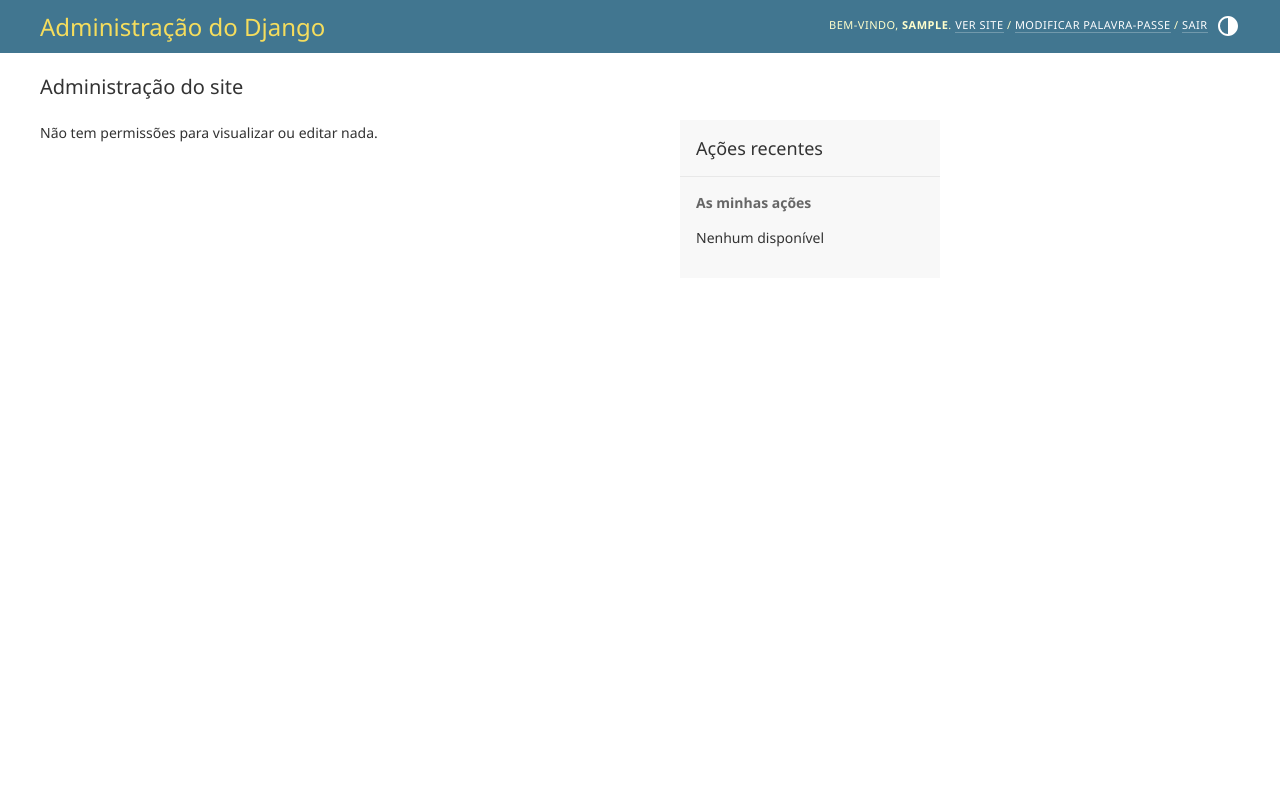
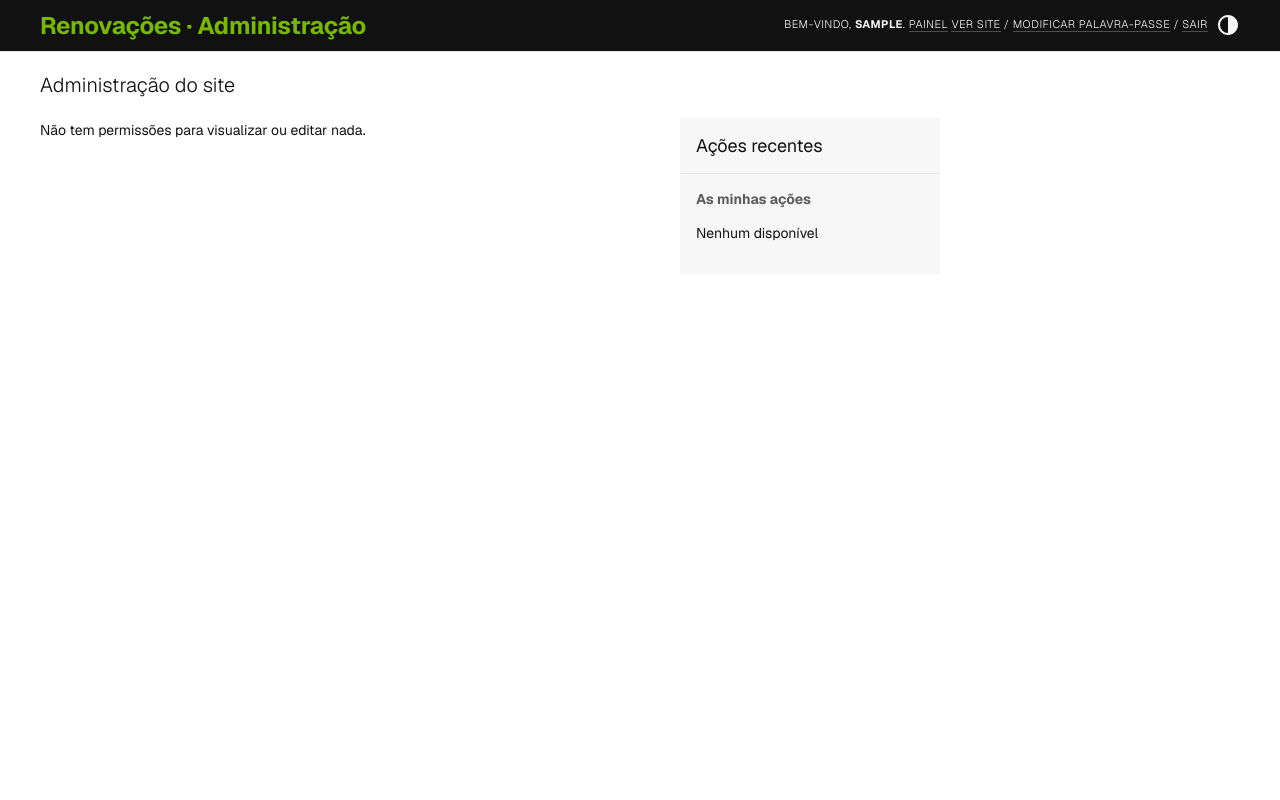
Before and after one commit to manuelmtidi-lab/renovacoes-web, a Django app: page /admin/ in a window 1280 px wide. Run offline with Django 5.2, Linux system fonts and the light colour scheme; the visitor is signed in with stand-in values (Sample User, id 1); data comes from the database, SQL or seed files in the repository; data that the repository does not hold is empty.

Commit message:
Design do painel, tema claro/escuro e dados de demonstração

```diff
--- a/servicos/admin.py
+++ b/servicos/admin.py
@@ -25,3 +25,5 @@ class ServicoAdmin(admin.ModelAdmin):
 
 admin.site.register(Renovacao)
 admin.site.register(Alerta)
+
+from . import admin_utilizadores  # noqa: F401
--- a/servicos/views.py
+++ b/servicos/views.py
@@ -6,15 +6,14 @@ from django.db.models import Sum
 from django.shortcuts import render
 from django.utils import timezone
 
+from .crud import servicos_visiveis
 from .models import Servico
 
 
 @login_required
 def inicio(request):
     hoje = timezone.localdate()
-    activos = Servico.objects.filter(estado=Servico.Estado.ACTIVO).select_related(
-        "projecto__cliente"
-    )
+    activos = servicos_visiveis(request).filter(estado=Servico.Estado.ACTIVO)
 
     em_30 = activos.filter(expira_em__gte=hoje, expira_em__lte=hoje + timedelta(days=30))
     totais = em_30.aggregate(receita=Sum("preco_venda"), custo=Sum("custo"))
--- /dev/null
+++ b/static/css/admin.css
@@ -0,0 +1,160 @@
+/* Tema do admin do Django com as cores do painel. Segue o modo claro/escuro do próprio admin. */
+@font-face {
+  font-family: "Geist";
+  src: url("/static/fonts/geist.woff2") format("woff2");
+  font-weight: 100 900;
+  font-display: swap;
+}
+
+:root,
+html[data-theme="light"] {
+  --font-family-primary: "Geist", system-ui, -apple-system, "Segoe UI", Roboto, sans-serif;
+  --primary: #111111;
+  --primary-fg: #ffffff;
+  --secondary: #111111;
+  --accent: #76b900;
+  --body-fg: #111111;
+  --body-bg: #ffffff;
+  --body-quiet-color: #5c5c5c;
+  --body-medium-color: #333333;
+  --body-loud-color: #000000;
+  --header-color: #f5f5f5;
+  --header-branding-color: #76b900;
+  --header-bg: #111111;
+  --header-link-color: #f5f5f5;
+  --breadcrumbs-fg: #a1a1a1;
+  --breadcrumbs-link-fg: #f5f5f5;
+  --breadcrumbs-bg: #1a1a1a;
+  --link-fg: #4a7500;
+  --link-hover-color: #2f4d00;
+  --link-selected-fg: #4a7500;
+  --hairline-color: #e4e4e4;
+  --border-color: #dcdcdc;
+  --error-fg: #c62828;
+  --message-success-bg: #eaf5d6;
+  --message-warning-bg: #fff3d6;
+  --message-error-bg: #fde8e6;
+  --darkest-bg: #111111;
+  --darker-bg: #5c5c5c;
+  --darkened-bg: #f7f7f7;
+  --selected-bg: #eef5e1;
+  --selected-row: #f3f8ea;
+  --button-fg: #ffffff;
+  --button-bg: #4a7500;
+  --button-hover-bg: #3b5e00;
+  --default-button-bg: #4a7500;
+  --default-button-hover-bg: #3b5e00;
+  --close-button-bg: #5c5c5c;
+  --close-button-hover-bg: #111111;
+  --delete-button-bg: #c62828;
+  --delete-button-hover-bg: #a31f1f;
+  --object-tools-fg: #ffffff;
+  --object-tools-bg: #5c5c5c;
+  --object-tools-hover-bg: #111111;
+}
+
+html[data-theme="dark"] {
+  --primary: #1a1a1a;
+  --primary-fg: #f5f5f5;
+  --secondary: #111111;
+  --accent: #76b900;
+  --body-fg: #f5f5f5;
+  --body-bg: #050505;
+  --body-quiet-color: #a1a1a1;
+  --body-medium-color: #d4d4d4;
+  --body-loud-color: #ffffff;
+  --header-color: #f5f5f5;
+  --header-branding-color: #76b900;
+  --header-bg: #111111;
+  --header-link-color: #f5f5f5;
+  --breadcrumbs-fg: #a1a1a1;
+  --breadcrumbs-link-fg: #f5f5f5;
+  --breadcrumbs-bg: #1a1a1a;
+  --link-fg: #76b900;
+  --link-hover-color: #9be000;
+  --link-selected-fg: #76b900;
+  --hairline-color: #262626;
+  --border-color: #262626;
+  --error-fg: #ff5c4d;
+  --message-success-bg: #15250a;
+  --message-warning-bg: #2b2108;
+  --message-error-bg: #2d1210;
+  --darkest-bg: #000000;
+  --darker-bg: #1a1a1a;
+  --darkened-bg: #111111;
+  --selected-bg: #1c2a0c;
+  --selected-row: #16200a;
+  --button-fg: #000000;
+  --button-bg: #76b900;
+  --button-hover-bg: #8ad100;
+  --default-button-bg: #76b900;
+  --default-button-hover-bg: #8ad100;
+  --close-button-bg: #333333;
+  --close-button-hover-bg: #4a4a4a;
+  --delete-button-bg: #ff5c4d;
+  --delete-button-hover-bg: #ff7a6e;
+  --object-tools-fg: #f5f5f5;
+  --object-tools-bg: #262626;
+  --object-tools-hover-bg: #333333;
+}
+
+@media (prefers-color-scheme: dark) {
+  :root:not([data-theme="light"]) {
+    --primary: #1a1a1a;
+    --primary-fg: #f5f5f5;
+    --secondary: #111111;
+    --accent: #76b900;
+    --body-fg: #f5f5f5;
+    --body-bg: #050505;
+    --body-quiet-color: #a1a1a1;
+    --body-medium-color: #d4d4d4;
+    --body-loud-color: #ffffff;
+    --header-color: #f5f5f5;
+    --header-branding-color: #76b900;
+    --header-bg: #111111;
+    --header-link-color: #f5f5f5;
+    --breadcrumbs-fg: #a1a1a1;
+    --breadcrumbs-link-fg: #f5f5f5;
+    --breadcrumbs-bg: #1a1a1a;
+    --link-fg: #76b900;
+    --link-hover-color: #9be000;
+    --link-selected-fg: #76b900;
+    --hairline-color: #262626;
+    --border-color: #262626;
+    --error-fg: #ff5c4d;
+    --message-success-bg: #15250a;
+    --message-warning-bg: #2b2108;
+    --message-error-bg: #2d1210;
+    --darkest-bg: #000000;
+    --darker-bg: #1a1a1a;
+    --darkened-bg: #111111;
+    --selected-bg: #1c2a0c;
+    --selected-row: #16200a;
+    --button-fg: #000000;
+    --button-bg: #76b900;
+    --button-hover-bg: #8ad100;
+    --default-button-bg: #76b900;
+    --default-button-hover-bg: #8ad100;
+    --close-button-bg: #333333;
+    --close-button-hover-bg: #4a4a4a;
+    --delete-button-bg: #ff5c4d;
+    --delete-button-hover-bg: #ff7a6e;
+    --object-tools-fg: #f5f5f5;
+    --object-tools-bg: #262626;
+    --object-tools-hover-bg: #333333;
+  }
+}
+
+/* Cantos técnicos, como no resto do painel */
+.button, input[type="submit"], input[type="button"], .submit-row a.closelink, .object-tools a,
+input[type="text"], input[type="email"], input[type="password"], input[type="number"],
+input[type="url"], input[type="date"], input[type="time"], select, textarea {
+  border-radius: 2px;
+}
+.module, .module h2, .module caption, .inline-group {
+  border-radius: 2px;
+}
+.button, input[type="submit"], .submit-row input { font-weight: 600; }
+#header { border-bottom: 1px solid var(--hairline-color); }
+#site-name a { font-weight: 700; letter-spacing: -0.01em; }
+#changelist table thead th { font-weight: 600; }
--- /dev/null
+++ b/templates/admin/base_site.html
@@ -0,0 +1,12 @@
+{% extends "admin/base_site.html" %}
+{% load static %}
+
+{% block title %}{% if subtitle %}{{ subtitle }} | {% endif %}{{ title }} | Administração · Renovações{% endblock %}
+
+{% block extrastyle %}{{ block.super }}<link rel="stylesheet" href="{% static 'css/admin.css' %}">{% endblock %}
+
+{% block branding %}
+<div id="site-name"><a href="{% url 'admin:index' %}">Renovações · Administração</a></div>
+{% endblock %}
+
+{% block userlinks %}<a href="{% url 'inicio' %}">Painel</a> {{ block.super }}{% endblock %}
```
Also changed, not shown: servicos/adapters.py (+8 -1 lines), servicos/admin_utilizadores.py (added, +59 -0 lines), templates/account/account_inactive.html (added, +8 -0 lines), templates/account/entrada_base.html (added, +33 -0 lines), templates/account/login.html (+25 -2 lines), templates/account/signup.html (added, +31 -0 lines).
